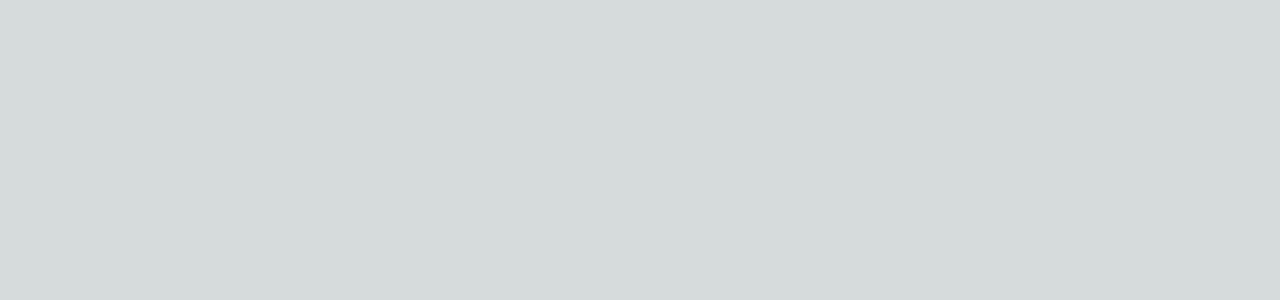
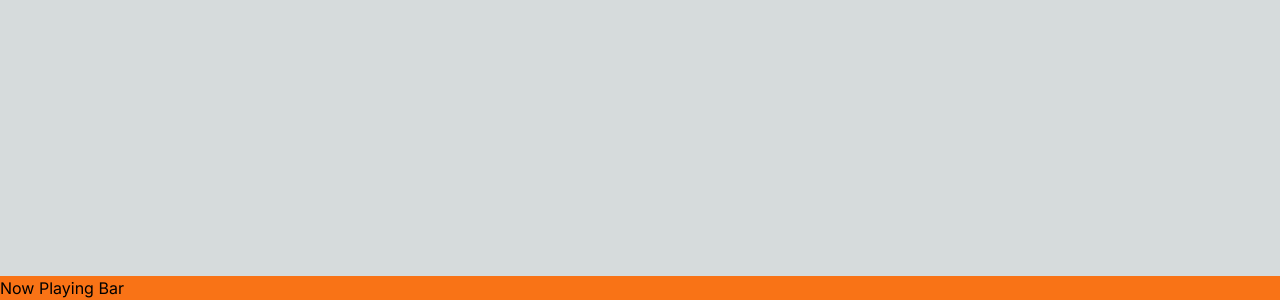
Before and after one commit to RaymarMonte/Spotify-Clone, a Next.js app: page / in a window 1280 px wide. Shown: the part 500-800 px from the top of the page. Built offline with nearby package versions, Linux system fonts and the light colour scheme.

Commit message:
Implemented now-playing-bar.tsx to appear in screen - Renamed ui folder to components folder to adhere to next js standard folder structure

```diff
--- a/src/app/layout.tsx
+++ b/src/app/layout.tsx
@@ -1,9 +1,7 @@
 import './globals.css'
 import { Inter } from 'next/font/google'
-import { NowPlayingBar } from '@/ui/now-playing-bar'
-import { Topbar } from '@/ui/topbar'
-import { MainView } from '@/ui/main-view'
-import { Sidebar } from '@/ui/sidebar'
+import { NowPlayingBar } from '@/components/now-playing-bar'
+import { Dashboard } from '@/components/dashboard'
 
 const inter = Inter({ subsets: ['latin'] })
 
@@ -20,10 +18,8 @@ export default function RootLayout({
   return (
     <html lang="en">
       <body className={inter.className}>
-        <Topbar />
-        <Sidebar />
+        <Dashboard />
         <NowPlayingBar />
-        <MainView />
       </body>
     </html>
   )
--- /dev/null
+++ b/src/components/dashboard.tsx
@@ -0,0 +1,5 @@
+export function Dashboard() {
+    return (
+        <div className="bg-red-500"></div>
+    )
+}
--- /dev/null
+++ b/src/components/now-playing-bar.tsx
@@ -0,0 +1,7 @@
+export function NowPlayingBar() {
+    return (
+        <div className="fixed bottom-0 bg-orange-500 w-full">
+            <p>Now Playing Bar</p>
+        </div>
+    )
+}
--- a/src/ui/sidebar.tsx
+++ b/src/components/side-bar.tsx
@@ -1,4 +1,4 @@
-export function Sidebar() {
+export function SideBar() {
     return (
         <div className="bg-red-500"></div>
     )
--- a/src/ui/topbar.tsx
+++ b/src/components/top-bar.tsx
@@ -1,4 +1,4 @@
-export function Topbar() {
+export function TopBar() {
     return (
         <div className="bg-emerald-500"></div>
     )
--- a/src/ui/now-playing-bar.tsx
+++ /dev/null
@@ -1,5 +0,0 @@
-export function NowPlayingBar() {
-    return (
-        <div className="bg-cyan-500"></div>
-    )
-}
```
Also changed, not shown: src/components/main-view.tsx (renamed from src/ui/main-view.tsx).
